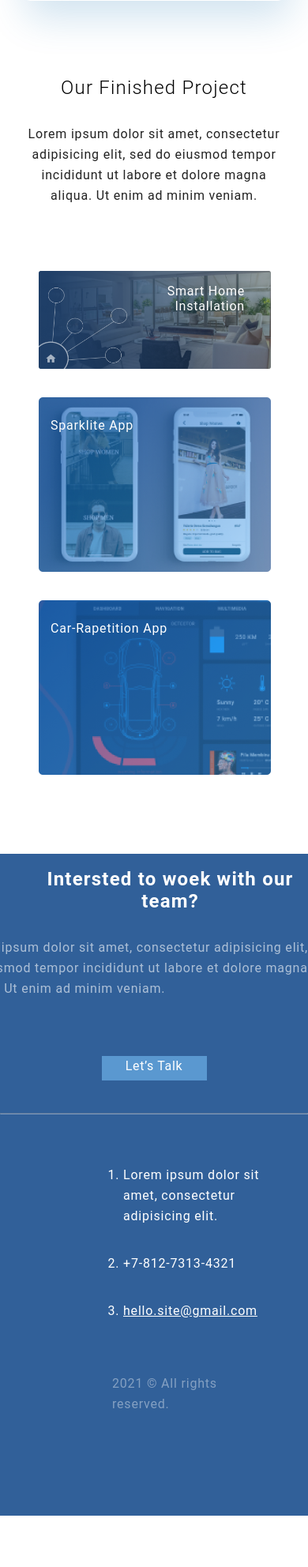
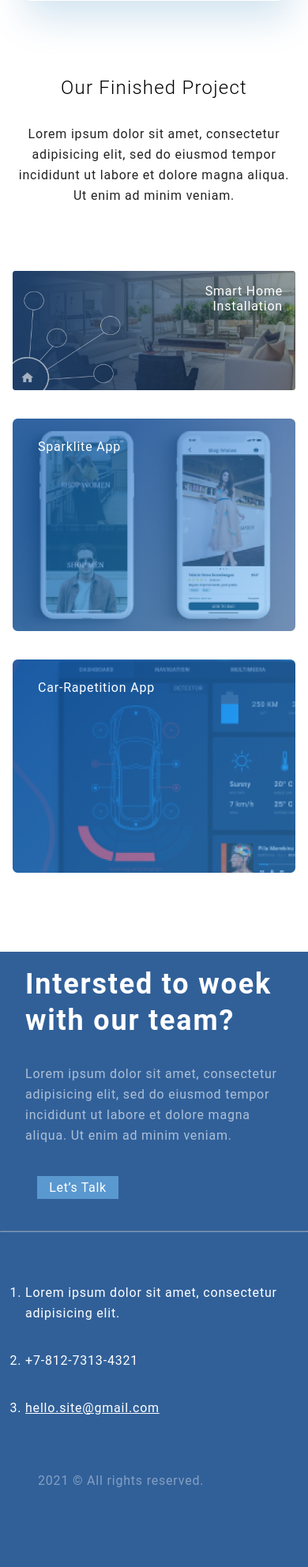
Before and after one commit to Jeff20201227/HTML-CSS, a PHP site: page / in a window 390 px wide; the page is wider, and only the part inside the window is pictured. Shown: the part 2519-4503 px from the top of that part at 79% size. Before the commit the page ends 4438 px from the top of that part, so only its background shows below. Run offline with PHP 8.4, Linux system fonts and the light colour scheme.

Commit message:
Lesson_7.10

```diff
--- a/Lesson_7/index.html
+++ b/Lesson_7/index.html
@@ -98,7 +98,9 @@
                         tempor
                         incididunt ut&nbsp;labore et&nbsp;dolore magna aliqua. Ut&nbsp;enim ad&nbsp;minim veniam.</p>
                 </div>
-                <a href="#" class="footer_button_link">Let&rsquo;s Talk</a>
+                <div class="block_footer_link_adapt">
+                    <a href="#" class="footer_button_link">Let&rsquo;s Talk</a>
+                </div>
             </div>
         </div>
         <hr class="footer_hr">
--- a/Lesson_7/style.css
+++ b/Lesson_7/style.css
@@ -254,7 +254,6 @@
     line-height: 46px;
     letter-spacing: 0.05em;
     color: #FFFFFF;
-    text-align: left;
     margin-bottom: 32px;
     margin-left: 114px;
     width: 340px;
@@ -295,6 +294,17 @@
     padding-bottom: 64px;
 }
 
+.footer_text {
+    display: flex;
+    flex-direction: column;
+}
+
+.block_footer_link_adapt {}
+
+a.footer_button_link {
+    margin-right: 193px;
+}
+
 .bottom_contact_flex {
     display: flex;
     justify-content: space-between;
@@ -330,254 +340,6 @@
     margin-bottom: 64px;
 }
 
-a.footer_button_link {
-    margin-right: 190px;
-}
-
-@media (max-width: 1024px) {
-    .container {
-        padding-left: 32px;
-        padding-right: 32px;
-    }
-
-    .menu {
-        margin-left: 32px;
-        margin-right: 32px;
-        margin-top: 55px;
-        margin-bottom: 120px;
-    }
-
-    .top_content {
-        background-position: right 390px;
-    }
-
-    .top_info_h1 {
-        margin-top: 0;
-        margin-left: 32px;
-    }
-
-    .top_info_p1 {
-        padding-bottom: 72px;
-        margin-left: 32px;
-    }
-
-    .top_info_link {
-        margin-left: 32px;
-    }
-
-    .center_catalog {
-        flex-wrap: nowrap;
-        align-items: center;
-        flex-direction: column;
-        padding-bottom: 127px;
-    }
-
-    .product_catalog {
-        margin-bottom: 32px;
-    }
-
-    .text_h4_product,
-    .text_p_product,
-    .product_catalog_link {
-        margin-left: 30px;
-    }
-
-    .text_h3 {
-        margin-left: 32px;
-    }
-
-    .product_catalog_img {
-        margin-bottom: 48px;
-    }
-
-    .what_we_do_p {
-        padding: 0;
-        width: 100%;
-    }
-
-    .footer {
-        padding-top: 0;
-        margin-top: 109px;
-    }
-
-    .text_h3_footer {
-        margin-left: 124px;
-        margin-top: 47px;
-        margin-bottom: 32px;
-    }
-
-    .footer_button_link {
-        padding: 0;
-        width: 133px;
-        height: 31px;
-        text-decoration: none;
-        margin-top: 75px;
-    }
-
-    .footer_bottom {
-        padding-bottom: 0;
-    }
-
-    .text_copyrait {
-        margin-top: 32px;
-    }
-
-    .text_p_footer {
-        margin-left: 124px;
-        width: 336px;
-        margin-top: 0;
-        margin-bottom: 64px;
-    }
-
-    .bottom_contact_flex {
-        flex-direction: column;
-    }
-
-    .decimal_ol {
-        margin-left: 124px;
-        margin-bottom: 34px;
-    }
-
-}
-
-@media (max-width: 667px) {
-    .top {
-        min-height: 376px;
-        padding-bottom: 41px;
-        box-sizing: border-box;
-        width: 100%;
-    }
-
-
-    .what_we_do {
-        padding-top: 48px;
-    }
-
-    .menu {
-        margin-left: 16px;
-        margin-right: 16px;
-        margin-bottom: 36px;
-    }
-
-    .top_content {
-        background-image: none;
-    }
-
-    .top_info {
-        display: flex;
-        flex-direction: column;
-        align-items: center;
-
-    }
-
-    .top_info_h1 {
-        width: 100%;
-        font-size: 32px;
-        line-height: 32px;
-        margin-bottom: 12px;
-        margin-top: 36px;
-        margin-left: 16px;
-        margin-right: 16px;
-        text-align: center;
-    }
-
-    .top_info_p1 {
-        margin-left: 16px;
-        margin-right: 16px;
-        width: 100%;
-        text-align: center;
-        padding-bottom: 32px;
-    }
-
-    .top_info_link {
-        font-size: 12px;
-        line-height: 26px;
-        padding: 0 8px;
-        margin-top: 32px;
-        margin-left: 0px;
-        margin-bottom: 41px;
-        box-sizing: border-box;
-    }
-
-    .center_catalog {
-        padding-top: 32px;
-        padding-bottom: 64px;
-    }
-
-    .product_catalog {
-        width: 334px;
-        margin-left: 10px;
-        margin-right: 10px;
-    }
-
-    .what_we_do_p {
-        margin-bottom: 82px;
-    }
-
-    .text_h3 {
-        font-size: 24px;
-        line-height: 28px;
-        margin-bottom: 32px;
-        margin-left: 17px;
-        margin-right: 17px;
-    }
-
-    .project_parent {
-        flex-direction: column;
-    }
-
-    .project_text_1 {
-        top: 16px;
-        right: 16px;
-        font-size: 16px;
-        line-height: 19px;
-        text-align: right;
-        width: 191px;
-    }
-
-    .project_text_2 {
-        font-size: 16px;
-        line-height: 19px;
-        top: 26px;
-    }
-
-    .project_img {
-        margin-right: 17px;
-        margin-left: 17px;
-    }
-
-    .footer {
-        margin-top: 64px;
-    }
-
-    .footer_top {
-        padding-bottom: 41px;
-        justify-content: center;
-        flex-direction: column;
-        align-items: center;
-    }
-
-    h3.text_h3_footer {
-        margin-top: 18px;
-        font-size: 24px;
-        line-height: 28px;
-        text-align: center;
-    }
-
-    p.text_p_footer {
-        margin-left: 16px;
-        margin-bottom: 40px;
-        margin-right: 16px;
-    }
-
-    .footer_button_link {}
-
-    .top_footer {
-        display: flex;
-    }
-
-}
-
 /* Страница "Контакты" */
 
 .menu_contacts {
@@ -589,7 +351,7 @@
     display: flex;
     flex-direction: column;
     background-image: url(img/background_contacts.svg);
-    background-repeat:no-repeat;
+    background-repeat: no-repeat;
     background-size: 100%;
     padding-bottom: 48px;
     padding-top: 35px;
@@ -731,6 +493,11 @@
     width: 100vw;
 }
 
+.map {
+    width: 100vw;
+    margin: 0 auto;
+}
+
 .map_size {
     text-align: center;
     margin-left: 112px;
@@ -743,7 +510,7 @@
     height: 480px;
 }
 
-
+/* Медиа запросы */
 
 @media (max-width: 1024px) {
     .container_contacts {
@@ -754,6 +521,7 @@
     .menu_contacts {
         margin-top: 18px;
         margin-bottom: 35px;
+        width: 100vw;
     }
 
     ul.menu_ul {
@@ -769,6 +537,7 @@
         flex-direction: column;
         align-items: center;
         margin-bottom: 64px;
+        width: 100vw;
     }
 
     .logo_img {
@@ -786,9 +555,277 @@
         margin-right: 124px;
     }
 
+
+    .container {
+        padding-left: 32px;
+        padding-right: 32px;
+    }
+
+    .menu {
+        margin-left: 32px;
+        margin-right: 32px;
+        margin-top: 55px;
+        margin-bottom: 120px;
+    }
+
+    .top_content {
+        background-position: right 390px;
+    }
+
+    .top_info_h1 {
+        margin-top: 0;
+        margin-left: 32px;
+    }
+
+    .top_info_p1 {
+        padding-bottom: 72px;
+        margin-left: 32px;
+    }
+
+    .top_info_link {
+        margin-left: 32px;
+    }
+
+    .center_catalog {
+        flex-wrap: nowrap;
+        align-items: center;
+        flex-direction: column;
+        padding-bottom: 127px;
+    }
+
+    .product_catalog {
+        margin-bottom: 32px;
+    }
+
+    .text_h4_product,
+    .text_p_product,
+    .product_catalog_link {
+        margin-left: 30px;
+    }
+
+    .text_h3 {
+        margin-left: 32px;
+    }
+
+    .product_catalog_img {
+        margin-bottom: 48px;
+    }
+
+    .what_we_do_p {
+        padding: 0;
+        width: 100%;
+    }
+
+    .footer {
+        padding-top: 0;
+        margin-top: 109px;
+    }
+
+    .footer_top {
+        flex-direction: column;
+    }
+
+    .footer_text {
+        display: flex;
+        max-width: 100vw;
+        flex-direction: column;
+    }
+
+    h3.text_h3_footer {
+        margin: 47px 308px 32px 124px;
+    }
+
+    p.text_p_footer {
+        margin: 0 308px 64px 124px;
+    }
+
+    .footer_button_link {
+        padding: 5px 15px;
+        width: 133px;
+        height: 31px;
+        text-decoration: none;
+        margin-top: 75px;
+    }
+
+    .footer_bottom {
+        padding-bottom: 0;
+    }
+
+    .block_footer_link_adapt {
+        align-self: flex-end;
+        margin-top: -140px;
+    }
+
+
+    .text_copyrait {
+        margin-top: 32px;
+    }
+
+    .bottom_contact_flex {
+        flex-direction: column;
+    }
+
+    .decimal_ol {
+        margin-left: 124px;
+        margin-bottom: 34px;
+    }
+
 }
 
 @media (max-width: 667px) {
+
+    .wrapper {
+        display: flex;
+        flex-direction: column;
+        min-height: 100vh;
+    }
+
+    .full_content {
+        width: 100vw;
+    }
+
+    .container {
+        padding-left: 16px;
+        padding-right: 16px;
+    }
+
+    .top {
+        min-height: 376px;
+        padding-bottom: 41px;
+        box-sizing: border-box;
+        width: 100%;
+    }
+
+
+    .what_we_do {
+        padding-top: 48px;
+    }
+
+    .menu {
+        margin-left: 16px;
+        margin-right: 16px;
+        margin-bottom: 36px;
+    }
+
+    .top_content {
+        background-image: none;
+    }
+
+    .top_info {
+        display: flex;
+        flex-direction: column;
+        align-items: center;
+
+    }
+
+    .top_info_h1 {
+        width: 100%;
+        font-size: 32px;
+        line-height: 32px;
+        margin-bottom: 12px;
+        margin-top: 36px;
+        margin-left: 16px;
+        margin-right: 16px;
+        text-align: center;
+    }
+
+    .top_info_p1 {
+        margin-left: 16px;
+        margin-right: 16px;
+        width: 100%;
+        text-align: center;
+        padding-bottom: 32px;
+    }
+
+    .top_info_link {
+        font-size: 12px;
+        line-height: 26px;
+        padding: 0 8px;
+        margin-top: 32px;
+        margin-left: 0px;
+        margin-bottom: 41px;
+        box-sizing: border-box;
+    }
+
+    .center_catalog {
+        padding-top: 32px;
+        padding-bottom: 64px;
+    }
+
+    .product_catalog {
+        width: 334px;
+        margin-left: 10px;
+        margin-right: 10px;
+    }
+
+    .what_we_do_p {
+        margin-bottom: 82px;
+    }
+
+    .text_h3 {
+        font-size: 24px;
+        line-height: 28px;
+        margin-bottom: 32px;
+        margin-left: 17px;
+        margin-right: 17px;
+    }
+
+    .project_parent {
+        flex-direction: column;
+    }
+
+    .project_item {
+        width: 100%;
+    }
+
+    .project_text_1 {
+        top: 16px;
+        right: 16px;
+        font-size: 16px;
+        line-height: 19px;
+        text-align: right;
+        width: 191px;
+    }
+
+    .project_text_2 {
+        font-size: 16px;
+        line-height: 19px;
+        top: 26px;
+    }
+
+
+    .footer {
+        margin-top: 64px;
+        min-width: 100vw;
+        padding-bottom: 32px;
+    }
+
+    .footer_top {
+        padding-bottom: 41px;
+        justify-content: center;
+        flex-direction: column;
+        align-items: center;
+    }
+
+    .footer_text {
+        align-self: baseline;
+        width: 100%;
+    }
+
+    .top_footer {
+        display: flex;
+    }
+
+    h3.text_h3_footer {
+        margin: 18px 0px 32px 16px;
+        min-width: 343px;
+    }
+
+    p.text_p_footer {
+        margin: 0 16px 40px;
+        width: auto;
+    }
+
     h3.footer_top_contacts {
         margin: 0 auto;
         padding: 18px 16px 32px 16px;
@@ -796,6 +833,11 @@
 
     p.text_p_footer_contacts {
         margin: 0 16px auto;
+    }
+
+    .block_footer_link_adapt {
+        align-self: center;
+        margin-top: 0;
     }
 
     footer_button_link_contacts {
@@ -807,11 +849,18 @@
         margin-top: 32px;
     }
 
-    a.footer_button_link {
-        margin-right: 0;
+    .decimal_ol {
+        margin-left: 16px;
     }
 
     .copyrait {
         margin: 0 16px auto;
     }
+
+    .text_copyrait {
+        margin-left: 16px;
+    }
+
+    /* Для страницы контактов */
+
 }
```
Also changed, not shown: 1 other file.
